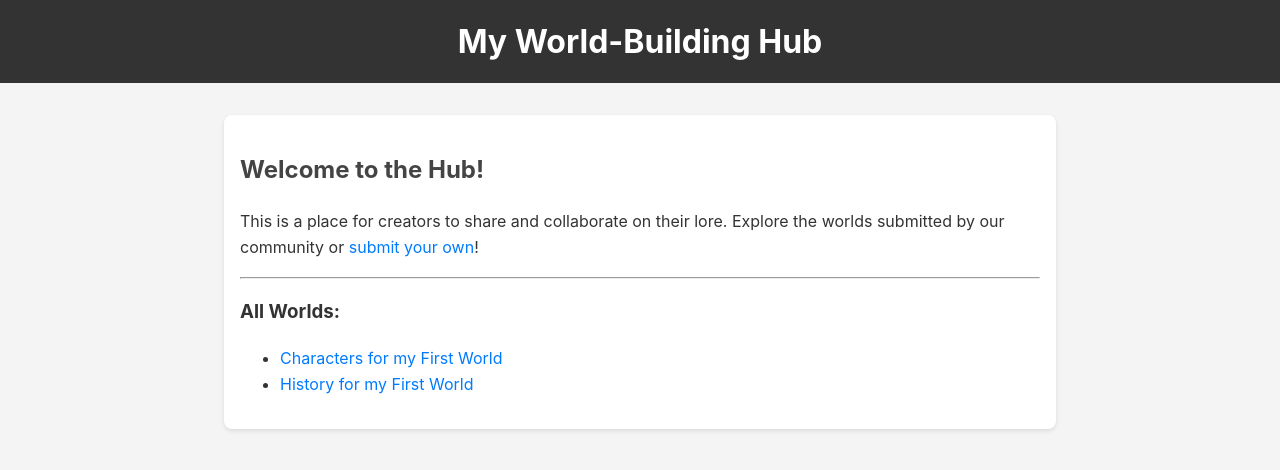
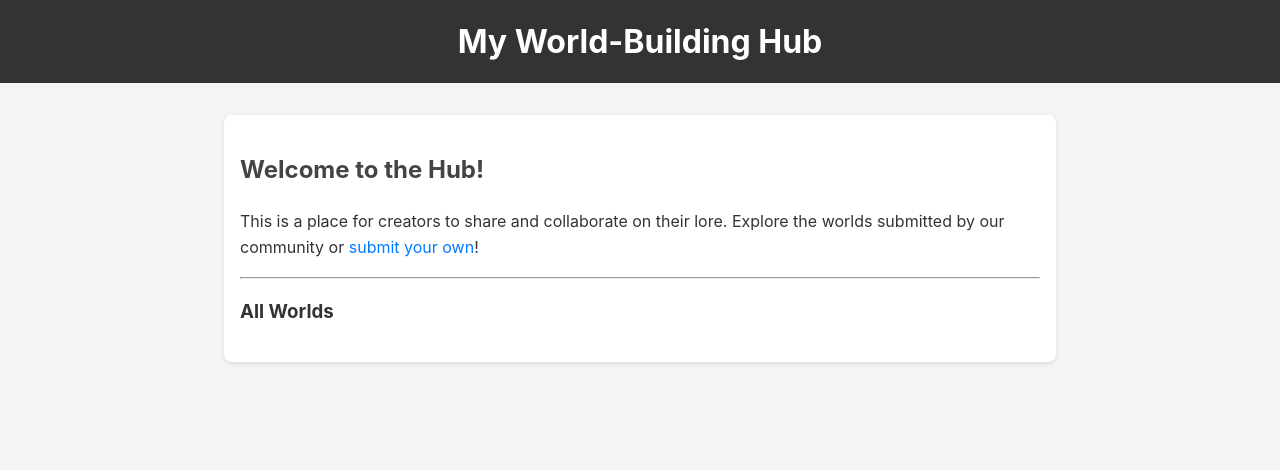
Before and after one commit to DJflooo/Lore-Hub, a Jekyll site: the page built from index.html, in a window 1280 px wide. Shown: the top 470 px of the page. Built offline with Jekyll 4.4.1, drawn with Linux system fonts in a browser that asks for light colours.

Commit message:
Update index.html

```diff
--- a/index.html
+++ b/index.html
@@ -8,11 +8,13 @@
 
 <hr>
 
-<h3>All Worlds:</h3>
+<h3>All Worlds</h3>
 <ul>
-  {% for page in site.html_pages %}
-    {% if page.path contains "worlds/" %}
-      <li><a href="{{ page.url }}">{{ page.title }}</a></li>
+  {% assign worlds = site.html_pages | where: "dir", "/worlds/" | group_by: "dir" %}
+  {% for world in worlds %}
+    {% assign home_page = world.items | where: "name", "home.md" | first %}
+    {% if home_page %}
+      <li><a href="{{ site.baseurl }}{{ home_page.url }}">{{ world.name | replace: "/worlds/", "" | replace: "/", "" | capitalize }}</a></li>
     {% endif %}
   {% endfor %}
 </ul>
```
